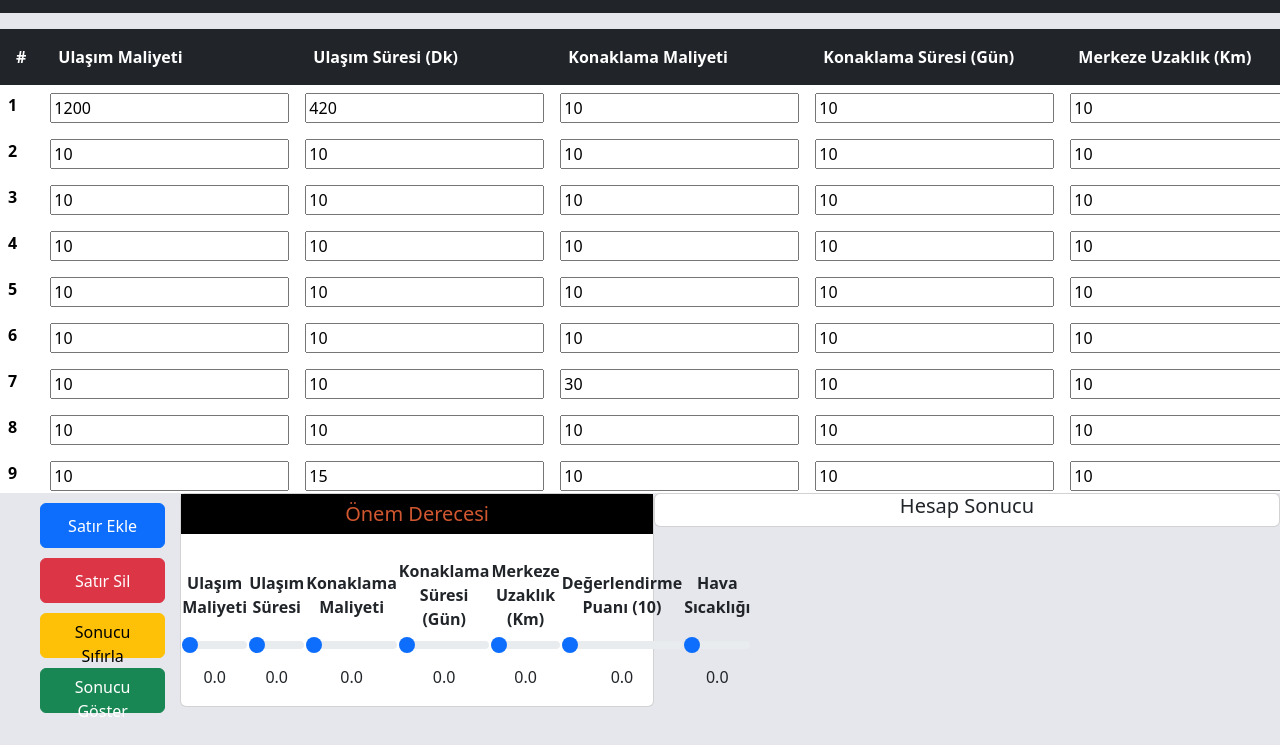
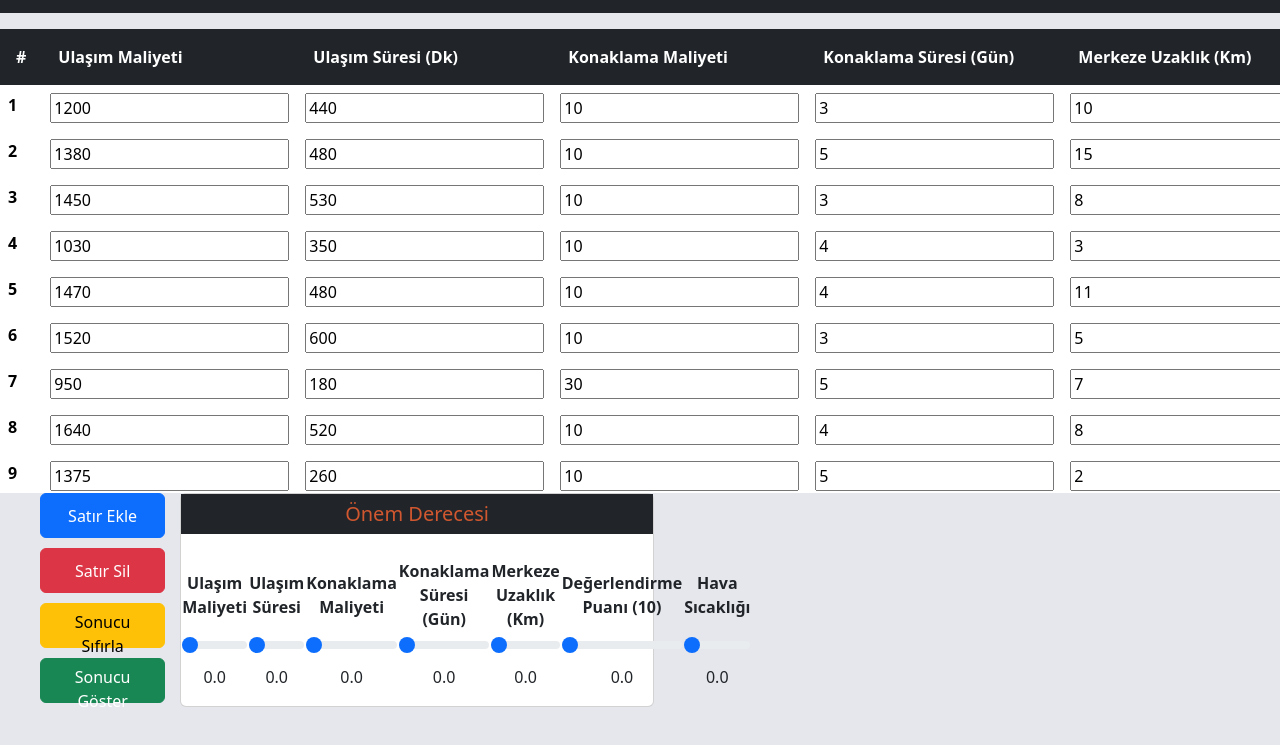
Before and after one commit to omrkucuk/Karar_Destek_Sistemleri, a plain HTML site: page Karar Destek Sistemleri/index.html in a window 1280 px wide. Shown: the part 55-800 px from the top of the page. Drawn offline with nearby package versions, Linux system fonts and the light colour scheme; a script that the page names is missing.

Commit message:
js değişti

```diff
--- a/Karar Destek Sistemleri/index.html
+++ b/Karar Destek Sistemleri/index.html
@@ -42,9 +42,9 @@
             <tr>
               <th scope="row">1</th>
               <td><input type="number" id="11" value="1200" /></td>
-              <td><input type="number" id="12" value="420" /></td>
+              <td><input type="number" id="12" value="440" /></td>
               <td><input type="number" id="13" value="10" /></td>
-              <td><input type="number" id="14" value="10" /></td>
+              <td><input type="number" id="14" value="3" /></td>
               <td><input type="number" id="15" value="10" /></td>
               <td><input type="number" id="16" value="8.5" /></td>
               <td><input type="number" id="17" value="9" /></td>
@@ -52,99 +52,99 @@
 
              <tr>
                 <th scope="row">2</th>
-                <td><input type="number" id="21" value="10" /></td>
-                <td><input type="number" id="22" value="10" /></td>
+                <td><input type="number" id="21" value="1380" /></td>
+                <td><input type="number" id="22" value="480" /></td>
                 <td><input type="number" id="23" value="10" /></td>
-                <td><input type="number" id="24" value="10" /></td>
-                <td><input type="number" id="25" value="10" /></td>
+                <td><input type="number" id="24" value="5" /></td>
+                <td><input type="number" id="25" value="15" /></td>
                 <td><input type="number" id="26" value="6.3" /></td>
                 <td><input type="number" id="27" value="13" /></td>
               </tr>
 
               <tr>
                 <th scope="row">3</th>
-                <td><input type="number" id="31" value="10" /></td>
-                <td><input type="number" id="32" value="10" /></td>
+                <td><input type="number" id="31" value="1450" /></td>
+                <td><input type="number" id="32" value="530" /></td>
                 <td><input type="number" id="33" value="10" /></td>
-                <td><input type="number" id="34" value="10" /></td>
-                <td><input type="number" id="35" value="10" /></td>
+                <td><input type="number" id="34" value="3" /></td>
+                <td><input type="number" id="35" value="8" /></td>
                 <td><input type="number" id="36" value="5.4" /></td>
                 <td><input type="number" id="37" value="13" /></td>
               </tr>
 
               <tr>
                 <th scope="row">4</th>
-                <td><input type="number" id="41" value="10" /></td>
-                <td><input type="number" id="42" value="10" /></td>
+                <td><input type="number" id="41" value="1030" /></td>
+                <td><input type="number" id="42" value="350" /></td>
                 <td><input type="number" id="43" value="10" /></td>
-                <td><input type="number" id="44" value="10" /></td>
-                <td><input type="number" id="45" value="10" /></td>
+                <td><input type="number" id="44" value="4" /></td>
+                <td><input type="number" id="45" value="3" /></td>
                 <td><input type="number" id="46" value="7" /></td>
                 <td><input type="number" id="47" value="17" /></td>
               </tr>
 
               <tr>
                 <th scope="row">5</th>
-                <td><input type="number" id="51" value="10" /></td>
-                <td><input type="number" id="52" value="10" /></td>
+                <td><input type="number" id="51" value="1470" /></td>
+                <td><input type="number" id="52" value="480" /></td>
                 <td><input type="number" id="53" value="10" /></td>
-                <td><input type="number" id="54" value="10" /></td>
-                <td><input type="number" id="55" value="10" /></td>
+                <td><input type="number" id="54" value="4" /></td>
+                <td><input type="number" id="55" value="11" /></td>
                 <td><input type="number" id="56" value="3.7" /></td>
                 <td><input type="number" id="57" value="15" /></td>
               </tr>
 
               <tr>
                 <th scope="row">6</th>
-                <td><input type="number" id="61" value="10" /></td>
-                <td><input type="number" id="62" value="10" /></td>
+                <td><input type="number" id="61" value="1520" /></td>
+                <td><input type="number" id="62" value="600" /></td>
                 <td><input type="number" id="63" value="10" /></td>
-                <td><input type="number" id="64" value="10" /></td>
-                <td><input type="number" id="65" value="10" /></td>
+                <td><input type="number" id="64" value="3" /></td>
+                <td><input type="number" id="65" value="5" /></td>
                 <td><input type="number" id="66" value="6.8" /></td>
                 <td><input type="number" id="67" value="20" /></td>
               </tr>
 
               <tr>
                 <th scope="row">7</th>
-                <td><input type="number" id="71" value="10" /></td>
-                <td><input type="number" id="72" value="10" /></td>
+                <td><input type="number" id="71" value="950" /></td>
+                <td><input type="number" id="72" value="180" /></td>
                 <td><input type="number" id="73" value="30" /></td>
-                <td><input type="number" id="74" value="10" /></td>
-                <td><input type="number" id="75" value="10" /></td>
+                <td><input type="number" id="74" value="5" /></td>
+                <td><input type="number" id="75" value="7" /></td>
                 <td><input type="number" id="76" value="8.3" /></td>
                 <td><input type="number" id="77" value="5" /></td>
               </tr>
 
               <tr>
                 <th scope="row">8</th>
-                <td><input type="number" id="81" value="10" /></td>
-                <td><input type="number" id="82" value="10" /></td>
+                <td><input type="number" id="81" value="1640" /></td>
+                <td><input type="number" id="82" value="520" /></td>
                 <td><input type="number" id="83" value="10" /></td>
-                <td><input type="number" id="84" value="10" /></td>
-                <td><input type="number" id="85" value="10" /></td>
+                <td><input type="number" id="84" value="4" /></td>
+                <td><input type="number" id="85" value="8" /></td>
                 <td><input type="number" id="86" value="9.1" /></td>
                 <td><input type="number" id="87" value="8" /></td>
               </tr>
 
               <tr>
                 <th scope="row">9</th>
-                <td><input type="number" id="91" value="10" /></td>
-                <td><input type="number" id="92" value="15" /></td>
+                <td><input type="number" id="91" value="1375" /></td>
+                <td><input type="number" id="92" value="260" /></td>
                 <td><input type="number" id="93" value="10" /></td>
-                <td><input type="number" id="94" value="10" /></td>
-                <td><input type="number" id="95" value="10" /></td>
+                <td><input type="number" id="94" value="5" /></td>
+                <td><input type="number" id="95" value="2" /></td>
                 <td><input type="number" id="96" value="4.9" /></td>
                 <td><input type="number" id="97" value="12" /></td>
               </tr>
 
               <tr>
                 <th scope="row">10</th>
-                <td><input type="number" id="101" value="10" /></td>
-                <td><input type="number" id="102" value="10" /></td>
+                <td><input type="number" id="101" value="1220" /></td>
+                <td><input type="number" id="102" value="300" /></td>
                 <td><input type="number" id="103" value="10" /></td>
-                <td><input type="number" id="104" value="10" /></td>
-                <td><input type="number" id="105" value="10" /></td>
+                <td><input type="number" id="104" value="3" /></td>
+                <td><input type="number" id="105" value="6" /></td>
                 <td><input type="number" id="106" value="6.2" /></td>
                 <td><input type="number" id="107" value="10" /></td>
               </tr>
@@ -155,14 +155,14 @@
       <div class="alt-kapsayici">
         <div class="alt-sol">
           <button class="btn btn-primary" type="button" onclick="addRow()" style="display: block; width: 100%; height: 45px;"> Satır Ekle </button>
-          <button class="btn btn-danger " type="button" onclick="deleteLastRow()" style="display: block; width: 100%; height: 45px;">Satır Sil</button>
-          <button class="btn btn-warning " type="button" onclick="removeResult()" style="display: block; width: 100%; height: 45px;">Sonucu Sıfırla</button>
-          <button class="btn btn-success" onclick="showResult()" style="display: block; width: 100%; height: 45px;">Sonucu Göster</button>
+          <button class="btn btn-danger " type="button" onclick="deleteLastRow()" style="display: block; width: 100%; height: 45px; margin-top: 10px;">Satır Sil</button>
+          <button class="btn btn-warning " type="button" onclick="removeResult()" style="display: block; width: 100%; height: 45px; margin-top: 10px;">Sonucu Sıfırla</button>
+          <button class="btn btn-success" onclick="showResult()" style="display: block; width: 100%; height: 45px; margin-top: 10px;">Sonucu Göster</button>
         </div>
 
 
         <div class="alt-orta"><div class="card">
-       <h5 class="bg-black p-2" style="color: #d0572f;">Önem Derecesi</h5>
+       <h5 class="bg-dark p-2" style="color: #d0572f;">Önem Derecesi</h5>
        <p class="card-text">
         <table>
           <thead>
@@ -200,11 +200,22 @@
         </table>
        </p></div>
       </div>
-        <div class="alt-sag"><div class="card">
-          <h5 class="card-title">Hesap Sonucu</h5>
-         <p class="card-text" id="output"></p>
-        </div></div>
-      </div>
+        <div class="alt-sag" style="text-align: center; justify-content:center; display: flex;">
+          <div id="alt-kart1" class="card text-bg-success mx-3" style="width: 40%; display: none;">
+          <div class="card-header fw-bolder">En İyi Sonuç</div>
+          <div class="card-body">
+          <h5 class="card-title"></h5>
+          <p class="card-text"></p>
+          </div>
+          </div>
+
+          <div id="alt-kart2" class="card text-bg-danger mx-3" style="width: 40%; display: none;">
+          <div class="card-header fw-bolder">En Kötü Sonuç</div>
+          <div class="card-body">
+          <h5 class="card-title"></h5>
+          <p class="card-text"></p>
+          </div>
+          </div>
 
       <script src="script.js"></script>
       <script
--- a/Karar Destek Sistemleri/script.js
+++ b/Karar Destek Sistemleri/script.js
@@ -39,8 +39,9 @@ function showValue(newValue, elementId) {
 // Sonucu Göster Butonu
 function showResult() {
   var table = document.getElementById("myTable");
-  var lastRow = table.rows[table.rows.length - 1];
-  var result = "";
+
+  var goster = document.getElementById("alt-kart1");
+  var goster2 = document.getElementById("alt-kart2");
 
   var range1 = document.getElementById("form1").value;
   var range2 = document.getElementById("form2").value;
@@ -59,12 +60,8 @@ function showResult() {
     parseFloat(range7);
 
   if (deger == 1) {
-    for (var i = 1; i < lastRow.cells.length; i++) {
-      var inputValue = lastRow.cells[i].querySelector("input").value;
-      result += lastRow.cells[i].textContent + ": " + inputValue + ", ";
-    }
-
-    document.getElementById("output").innerText = result.slice(0, -2);
+    goster.style.display = "flex";
+    goster2.style.display = "inline-block";
   } else {
     alert("Lütfen Önem Derecelerinin toplam değerini 1 olarak ayarlayınız.");
   }
@@ -72,6 +69,5 @@ function showResult() {
 
 // Sonuçları Sıfırla Butonu
 function removeResult() {
-  document.getElementById("output").innerText = "";
   window.location.reload();
 }
--- a/Karar Destek Sistemleri/styles.css
+++ b/Karar Destek Sistemleri/styles.css
@@ -27,7 +27,6 @@
 }
 .alt-sol button {
   margin-left: 40px;
-  margin-top: 10px;
 }
 .ilk-span {
   font-size: 20px;
```
